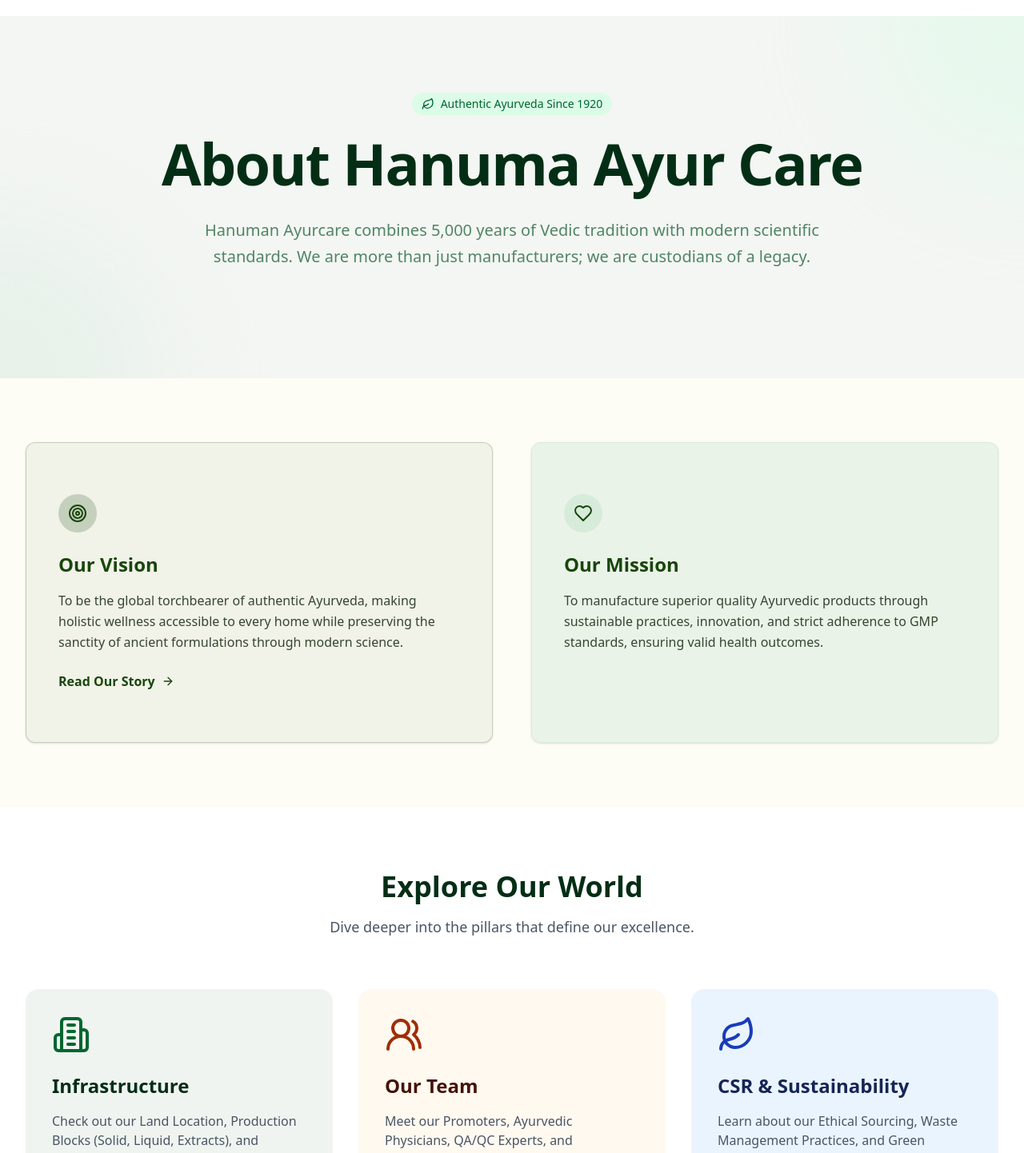
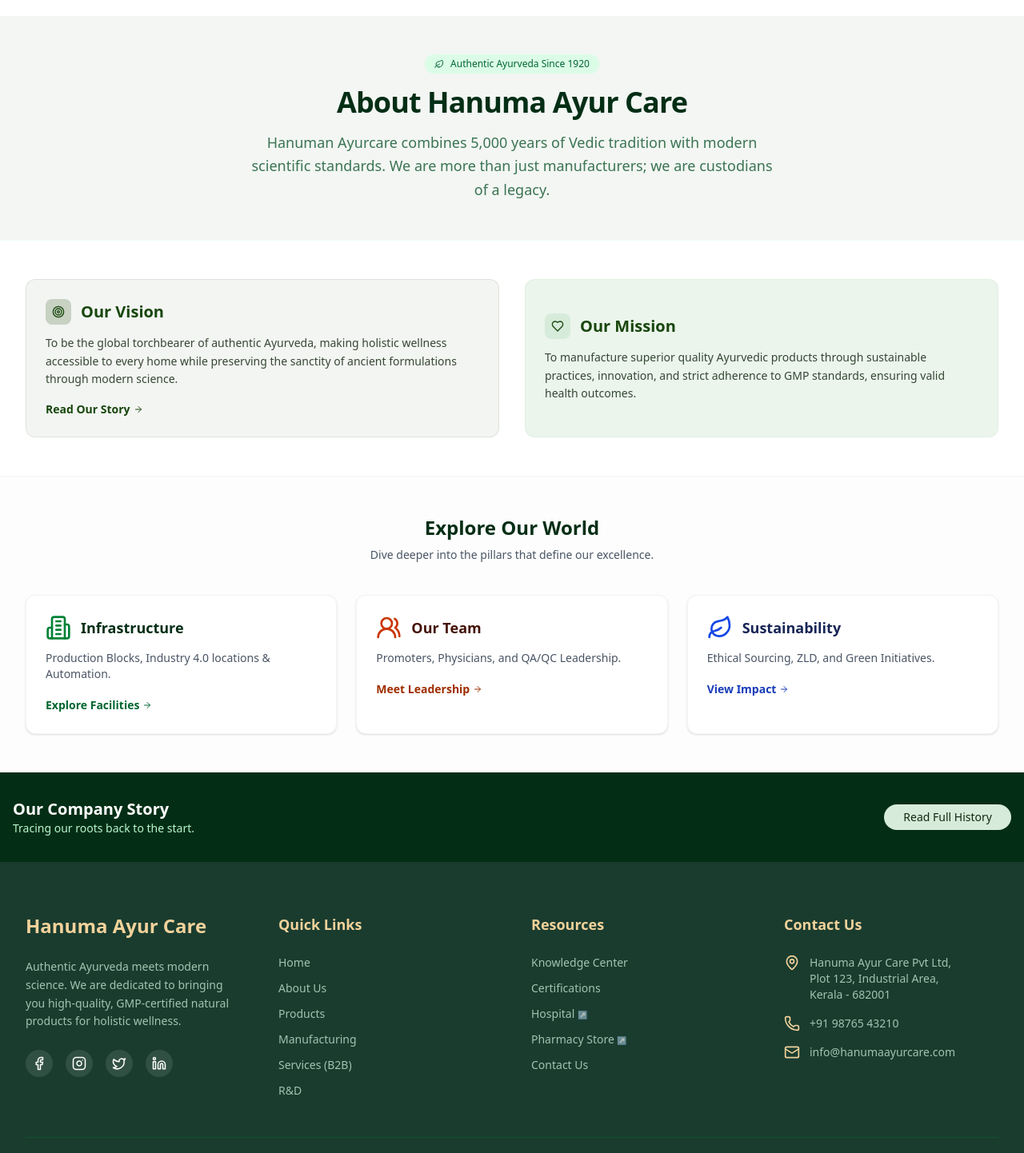
Before and after one commit to hanumaayurcare/hanumaayurcare, a Next.js app: page /about in a window 1280 px wide. Shown: the part 60-1502 px from the top of the page at 80% size. Built offline with nearby package versions, Linux system fonts and the light colour scheme.

Commit message:
/about page changed

```diff
--- a/src/app/(website)/about/page.tsx
+++ b/src/app/(website)/about/page.tsx
@@ -1,7 +1,6 @@
 import { Button } from '@/src/components/ui/button';
 import { Card, CardContent } from '@/src/components/ui/card';
 import {
-  History,
   Building2,
   Users2,
   Leaf,
@@ -14,116 +13,117 @@
 export default function AboutUs() {
   return (
     <div className="bg-background min-h-screen">
-      {/* Hero Section */}
-      <section className="relative bg-[#f3f6f3] py-24 overflow-hidden">
-        <div className="absolute top-0 right-0 w-96 h-96 bg-green-100/50 rounded-full blur-3xl -translate-y-1/2 translate-x-1/2 pointer-events-none" />
-        <div className="absolute bottom-0 left-0 w-96 h-96 bg-[#e8f1ea] rounded-full blur-3xl translate-y-1/2 -translate-x-1/2 pointer-events-none" />
-
-        <div className="max-w-7xl mx-auto px-4 sm:px-6 lg:px-8 relative z-10">
-          <div className="flex flex-col items-center text-center">
-            <div className="inline-flex items-center gap-2 px-3 py-1 rounded-full bg-green-100 text-green-800 text-sm font-medium mb-6">
-              <Leaf className="w-4 h-4" />
+      {/* Compact Hero Section */}
+      <section className="relative bg-[#f3f6f3] py-12 overflow-hidden border-b border-green-50">
+        <div className="max-w-7xl mx-auto px-4 sm:px-6 lg:px-8 relative z-10 text-center">
+            <div className="inline-flex items-center gap-2 px-3 py-1 rounded-full bg-green-100 text-green-800 text-xs font-medium mb-4">
+              <Leaf className="w-3 h-3" />
               <span>Authentic Ayurveda Since 1920</span>
             </div>
-            <h1 className="text-5xl md:text-6xl lg:text-7xl font-bold text-green-950 mb-8 tracking-tight">
+            <h1 className="text-3xl md:text-4xl font-bold text-green-950 mb-4 tracking-tight">
               About Hanuma Ayur Care
             </h1>
-            <p className="text-xl text-green-900/70 max-w-3xl mx-auto leading-relaxed mb-10">
+            <p className="text-lg text-green-900/80 max-w-2xl mx-auto leading-relaxed">
               Hanuman Ayurcare combines 5,000 years of Vedic tradition with modern scientific standards. We are more than just manufacturers; we are custodians of a legacy.
             </p>
+        </div>
+      </section>
+
+      {/* Vision & Mission - Compact Split */}
+      <section className="py-12 bg-white">
+        <div className="max-w-7xl mx-auto px-4 sm:px-6 lg:px-8">
+          <div className="grid grid-cols-1 md:grid-cols-2 gap-8">
+            <div className="bg-primary/5 border border-primary/10 rounded-xl p-6 flex flex-col justify-center">
+                 <div className="flex items-center gap-3 mb-3">
+                   <div className="w-8 h-8 bg-primary/20 rounded-lg flex items-center justify-center">
+                     <Target className="w-4 h-4 text-primary" />
+                   </div>
+                   <h3 className="text-xl font-bold text-primary">Our Vision</h3>
+                 </div>
+                 <p className="text-sm text-foreground/80 leading-relaxed mb-4">
+                   To be the global torchbearer of authentic Ayurveda, making holistic wellness accessible to every home while preserving the sanctity of ancient formulations through modern science.
+                 </p>
+                 <Link href="/about/company-story" className="text-primary text-sm font-bold inline-flex items-center hover:underline mt-auto">
+                    Read Our Story <ArrowRight className="w-3 h-3 ml-1"/>
+                 </Link>
+            </div>
+            <div className="bg-secondary/50 border border-secondary/50 rounded-xl p-6 flex flex-col justify-center">
+                 <div className="flex items-center gap-3 mb-3">
+                   <div className="w-8 h-8 bg-secondary rounded-lg flex items-center justify-center">
+                     <Heart className="w-4 h-4 text-primary" />
+                   </div>
+                   <h3 className="text-xl font-bold text-primary">Our Mission</h3>
+                 </div>
+                 <p className="text-sm text-foreground/80 leading-relaxed">
+                   To manufacture superior quality Ayurvedic products through sustainable practices, innovation, and strict adherence to GMP standards, ensuring valid health outcomes.
+                 </p>
+            </div>
           </div>
         </div>
       </section>
 
-      {/* Vision & Mission - Overview */}
-      <section className="py-20 bg-background">
-        <div className="max-w-7xl mx-auto px-4 sm:px-6 lg:px-8">
-          <div className="grid grid-cols-1 md:grid-cols-2 gap-12">
-            <Card className="bg-primary/5 border-primary/20">
-               <CardContent className="p-10">
-                 <div className="w-12 h-12 bg-primary/20 rounded-full flex items-center justify-center mb-6">
-                   <Target className="w-6 h-6 text-primary" />
-                 </div>
-                 <h3 className="text-2xl font-bold text-primary mb-4">Our Vision</h3>
-                 <p className="text-foreground/80 leading-relaxed mb-6">
-                   To be the global torchbearer of authentic Ayurveda, making holistic wellness accessible to every home while preserving the sanctity of ancient formulations through modern science.
-                 </p>
-                 <Link href="/about/company-story" className="text-primary font-bold inline-flex items-center hover:underline">
-                    Read Our Story <ArrowRight className="w-4 h-4 ml-2"/>
-                 </Link>
-               </CardContent>
-            </Card>
-            <Card className="bg-secondary/50 border-secondary">
-               <CardContent className="p-10">
-                 <div className="w-12 h-12 bg-secondary rounded-full flex items-center justify-center mb-6">
-                   <Heart className="w-6 h-6 text-primary" />
-                 </div>
-                 <h3 className="text-2xl font-bold text-primary mb-4">Our Mission</h3>
-                 <p className="text-foreground/80 leading-relaxed mb-6">
-                   To manufacture superior quality Ayurvedic products through sustainable practices, innovation, and strict adherence to GMP standards, ensuring valid health outcomes.
-                 </p>
-               </CardContent>
-            </Card>
-          </div>
-        </div>
-      </section>
-
-      {/* Hub Navigation Grid */}
-      <section className="py-20 bg-white">
+      {/* Hub Navigation Grid - Compact */}
+      <section className="py-12 bg-[#fcfdfc] border-t border-gray-100">
           <div className="max-w-7xl mx-auto px-4 sm:px-6 lg:px-8">
-               <div className="text-center mb-16">
-                  <h2 className="text-3xl md:text-4xl font-bold text-green-950 mb-4">Explore Our World</h2>
-                  <p className="text-lg text-gray-600">Dive deeper into the pillars that define our excellence.</p>
+               <div className="text-center mb-10">
+                  <h2 className="text-2xl font-bold text-green-950 mb-2">Explore Our World</h2>
+                  <p className="text-sm text-gray-600">Dive deeper into the pillars that define our excellence.</p>
                </div>
 
-               <div className="grid grid-cols-1 md:grid-cols-3 gap-8">
+               <div className="grid grid-cols-1 md:grid-cols-3 gap-6">
                    {/* Infrastructure Link */}
                    <Link href="/about/facilities" className="group block h-full">
-                       <div className="bg-[#f0f4f0] rounded-2xl p-8 h-full transition-all duration-300 group-hover:bg-green-100 group-hover:shadow-lg border border-transparent group-hover:border-green-200">
-                           <Building2 className="w-12 h-12 text-green-800 mb-6 group-hover:scale-110 transition-transform" />
-                           <h3 className="text-2xl font-bold text-green-950 mb-4">Infrastructure</h3>
-                           <p className="text-gray-600 mb-6">
-                               Check out our Land Location, Production Blocks (Solid, Liquid, Extracts), and Industry 4.0 Automation.
+                       <div className="bg-white rounded-xl p-6 h-full shadow-sm hover:shadow-md border border-gray-100 transition-all duration-200 group-hover:border-green-300">
+                           <div className="flex items-center gap-3 mb-3">
+                               <Building2 className="w-8 h-8 text-green-700" />
+                               <h3 className="text-lg font-bold text-green-950">Infrastructure</h3>
+                           </div>
+                           <p className="text-sm text-gray-600 mb-4 line-clamp-2">
+                               Production Blocks, Industry 4.0 locations & Automation.
                            </p>
-                           <span className="text-green-800 font-bold inline-flex items-center">Explore Facilities <ArrowRight className="w-4 h-4 ml-2 group-hover:translate-x-1 transition-transform"/></span>
+                           <span className="text-green-800 text-sm font-bold inline-flex items-center group-hover:underline">Explore Facilities <ArrowRight className="w-3 h-3 ml-1"/></span>
                        </div>
                    </Link>
 
                    {/* Team Link */}
                    <Link href="/about/team" className="group block h-full">
-                       <div className="bg-[#fff9f0] rounded-2xl p-8 h-full transition-all duration-300 group-hover:bg-orange-100 group-hover:shadow-lg border border-transparent group-hover:border-orange-200">
-                           <Users2 className="w-12 h-12 text-orange-800 mb-6 group-hover:scale-110 transition-transform" />
-                           <h3 className="text-2xl font-bold text-orange-950 mb-4">Our Team</h3>
-                           <p className="text-gray-600 mb-6">
-                               Meet our Promoters, Ayurvedic Physicians, QA/QC Experts, and Regulatory Specialists.
+                       <div className="bg-white rounded-xl p-6 h-full shadow-sm hover:shadow-md border border-gray-100 transition-all duration-200 group-hover:border-orange-300">
+                           <div className="flex items-center gap-3 mb-3">
+                               <Users2 className="w-8 h-8 text-orange-700" />
+                               <h3 className="text-lg font-bold text-orange-950">Our Team</h3>
+                           </div>
+                           <p className="text-sm text-gray-600 mb-4 line-clamp-2">
+                               Promoters, Physicians, and QA/QC Leadership.
                            </p>
-                            <span className="text-orange-800 font-bold inline-flex items-center">Meet Leadership <ArrowRight className="w-4 h-4 ml-2 group-hover:translate-x-1 transition-transform"/></span>
+                            <span className="text-orange-800 text-sm font-bold inline-flex items-center group-hover:underline">Meet Leadership <ArrowRight className="w-3 h-3 ml-1"/></span>
                        </div>
                    </Link>
 
                    {/* Sustainability Link */}
                    <Link href="/about/sustainability" className="group block h-full">
-                       <div className="bg-[#eaf4ff] rounded-2xl p-8 h-full transition-all duration-300 group-hover:bg-blue-100 group-hover:shadow-lg border border-transparent group-hover:border-blue-200">
-                           <Leaf className="w-12 h-12 text-blue-800 mb-6 group-hover:scale-110 transition-transform" />
-                           <h3 className="text-2xl font-bold text-blue-950 mb-4">CSR & Sustainability</h3>
-                           <p className="text-gray-600 mb-6">
-                               Learn about our Ethical Sourcing, Waste Management Practices, and Green Initiatives.
+                       <div className="bg-white rounded-xl p-6 h-full shadow-sm hover:shadow-md border border-gray-100 transition-all duration-200 group-hover:border-blue-300">
+                           <div className="flex items-center gap-3 mb-3">
+                               <Leaf className="w-8 h-8 text-blue-700" />
+                               <h3 className="text-lg font-bold text-blue-950">Sustainability</h3>
+                           </div>
+                           <p className="text-sm text-gray-600 mb-4 line-clamp-2">
+                               Ethical Sourcing, ZLD, and Green Initiatives.
                            </p>
-                            <span className="text-blue-800 font-bold inline-flex items-center">View Impact <ArrowRight className="w-4 h-4 ml-2 group-hover:translate-x-1 transition-transform"/></span>
+                            <span className="text-blue-800 text-sm font-bold inline-flex items-center group-hover:underline">View Impact <ArrowRight className="w-3 h-3 ml-1"/></span>
                        </div>
                    </Link>
                </div>
           </div>
       </section>
 
-      {/* Heritage Strip */}
-      <section className="bg-green-950 text-white py-16">
-          <div className="max-w-7xl mx-auto px-4 flex flex-col md:flex-row items-center justify-between">
-              <div className="mb-6 md:mb-0">
-                  <h2 className="text-3xl font-bold mb-2">Our Company Story</h2>
-                  <p className="text-green-200">Tracing our roots back to the start.</p>
+      {/* Compact Heritage Banner */}
+      <section className="bg-green-950 text-white py-8">
+          <div className="max-w-7xl mx-auto px-4 flex flex-row items-center justify-between">
+              <div>
+                  <h2 className="text-xl font-bold">Our Company Story</h2>
+                  <p className="text-green-200 text-sm hidden sm:block">Tracing our roots back to the start.</p>
               </div>
-              <Button asChild variant="secondary" size="lg" className="rounded-full px-8">
+              <Button asChild variant="secondary" size="sm" className="rounded-full px-6">
                   <Link href="/about/company-story">Read Full History</Link>
               </Button>
           </div>
```
